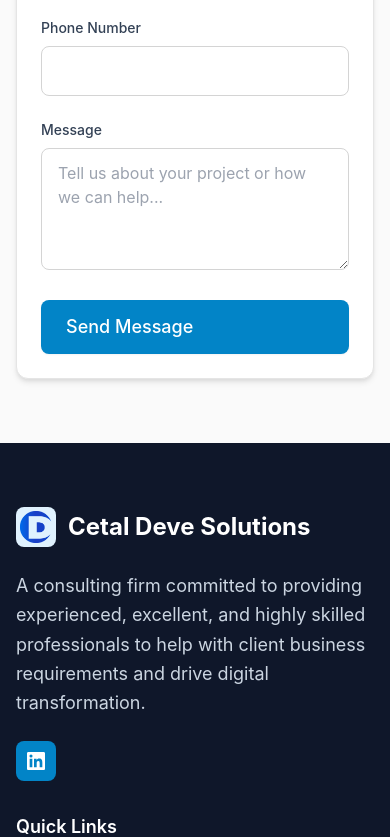
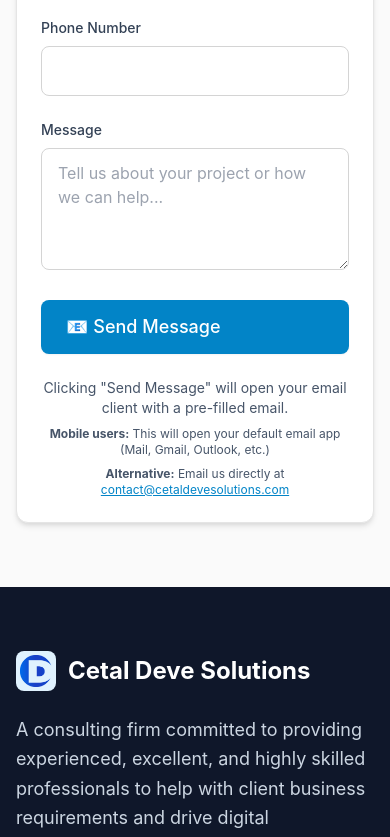
Before and after one commit to CetalDeve/CetalDeveSolutions, a Next.js app: page /Contact in a window 390 px wide. Shown: the part 1297-2134 px from the top of the page. Built offline with nearby package versions, Linux system fonts and the light colour scheme.

Commit message:
Improve contact form for mobile with better mailto handling and user feedback

```diff
--- a/pages/Contact.js
+++ b/pages/Contact.js
@@ -1,6 +1,5 @@
 import React, { useState } from "react";
 import Head from "next/head";
-import axios from "axios";
 import { MapPinIcon, EnvelopeIcon, PhoneIcon } from '@heroicons/react/24/outline';
 
 function Contact() {
@@ -11,8 +10,6 @@
     phoneNumber: "",
     message: ""
   });
-  const [state, setState] = useState("idle");
-  const [errorMsg, setErrorMsg] = useState(null);
 
   const handleInputChange = (e) => {
     const { name, value } = e.target;
@@ -21,25 +18,48 @@
       [name]: value
     }));
   };
+  const handleSubmit = (e) => {
+    e.preventDefault();
 
-  const subscribe = async (e) => {
-    e.preventDefault();
-    setState("Loading");
+    // Validate required fields
+    if (!formData.firstName || !formData.lastName || !formData.email) {
+      alert('Please fill in all required fields.');
+      return;
+    }
 
+    // Create email content
+    const subject = `Contact Form Submission from ${formData.firstName} ${formData.lastName}`;
+    const body = `Hello,
+
+I am reaching out from your website contact form.
+
+Name: ${formData.firstName} ${formData.lastName}
+Email: ${formData.email}
+Phone: ${formData.phoneNumber || 'Not provided'}
+
+Message:
+${formData.message || 'No additional message provided.'}
+
+Thank you for your time. I look forward to hearing from you.
+
+Best regards,
+${formData.firstName} ${formData.lastName}`;
+
+    // Create mailto link
+    const mailtoLink = `mailto:contact@cetaldevesolutions.com?subject=${encodeURIComponent(subject)}&body=${encodeURIComponent(body)}`;
+
+    // Open email client (works on mobile and desktop)
     try {
-      const response = await axios.post("/api/subscribe", formData);
-      setState("Success");
-      setFormData({
-        email: "",
-        firstName: "",
-        lastName: "",
-        phoneNumber: "",
-        message: ""
-      });
-    } catch (e) {
-      console.log("Error", e.response);
-      setErrorMsg("Error happened, please try again later");
-      setState("Error");
+      window.location.href = mailtoLink;
+
+      // Provide user feedback
+      setTimeout(() => {
+        alert('Your email client should have opened with a pre-filled message. If it didn\'t open, please email us directly at contact@cetaldevesolutions.com');
+      }, 1000);
+
+    } catch (error) {
+      // Fallback for any issues
+      alert('Unable to open email client. Please send an email directly to contact@cetaldevesolutions.com');
     }
   };
 
@@ -126,7 +146,7 @@
             <div className="modern-card">
               <h2 className="text-2xl font-bold text-secondary-900 mb-6">Send Us a Message</h2>
 
-              <form onSubmit={subscribe} className="space-y-6">
+              <form onSubmit={handleSubmit} className="space-y-6">
                 <div className="grid grid-cols-1 sm:grid-cols-2 gap-6">
                   <div>
                     <label htmlFor="firstName" className="block text-sm font-medium text-secondary-700 mb-2">
@@ -200,27 +220,27 @@
                     className="w-full px-4 py-3 border border-neutral-300 rounded-lg focus:ring-2 focus:ring-primary-500 focus:border-primary-500 transition-colors duration-200"
                     placeholder="Tell us about your project or how we can help..."
                   />
-                </div>
-
-                <button
+                </div>                <button
                   type="submit"
-                  disabled={state === "Loading"}
-                  className="w-full modern-btn-primary text-lg py-3 disabled:opacity-50 disabled:cursor-not-allowed"
+                  className="w-full modern-btn-primary text-lg py-3"
                 >
-                  {state === "Loading" ? "Sending..." : "Send Message"}
+                  📧 Send Message
                 </button>
 
-                {state === 'Error' && (
-                  <div className="p-4 bg-red-50 border border-red-200 rounded-lg">
-                    <p className="text-red-600">{errorMsg}</p>
-                  </div>
-                )}
-
-                {state === 'Success' && (
-                  <div className="p-4 bg-green-50 border border-green-200 rounded-lg">
-                    <p className="text-green-600">Thank you! Your message has been sent successfully.</p>
-                  </div>
-                )}
+                <div className="text-sm text-secondary-600 text-center space-y-2">
+                  <p>
+                    Clicking &quot;Send Message&quot; will open your email client with a pre-filled email.
+                  </p>
+                  <p className="text-xs">
+                    <strong>Mobile users:</strong> This will open your default email app (Mail, Gmail, Outlook, etc.)
+                  </p>
+                  <p className="text-xs">
+                    <strong>Alternative:</strong> Email us directly at{' '}
+                    <a href="mailto:contact@cetaldevesolutions.com" className="text-primary-600 hover:text-primary-700 underline">
+                      contact@cetaldevesolutions.com
+                    </a>
+                  </p>
+                </div>
               </form>
             </div>
           </div>
```
